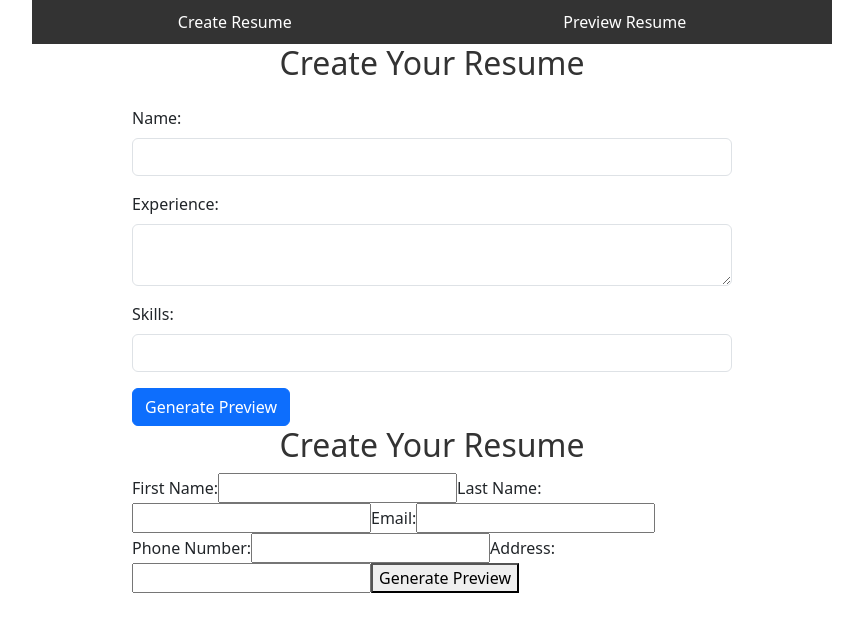
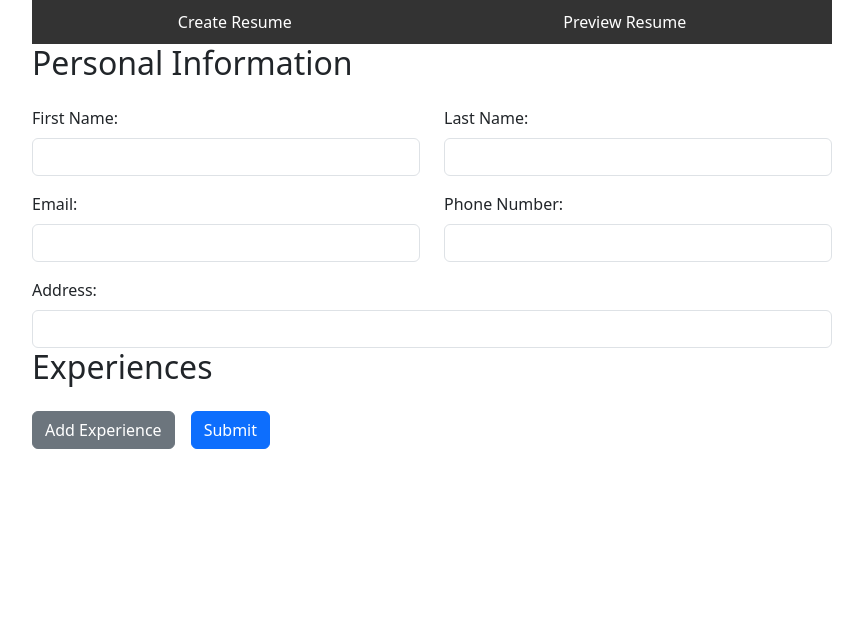
Before and after one commit to zac-dodol/ng-resume-builder, an Angular app: page /resume-form in a window 1280 px wide. Shown: the top 632 px of the page, without its empty margins (208-1071 px from the left). Built offline with nearby package versions, Linux system fonts and the light colour scheme.

Commit message:
adding more details into the form and the preview

```diff
--- a/src/app/components/preview-resume/preview-resume.component.ts
+++ b/src/app/components/preview-resume/preview-resume.component.ts
@@ -1,4 +1,4 @@
-import { Component } from '@angular/core';
+import { Component, OnInit } from '@angular/core';
 import { ActivatedRoute } from '@angular/router';
 
 @Component({
@@ -6,15 +6,19 @@ import { ActivatedRoute } from '@angular/router';
   templateUrl: './preview-resume.component.html',
   styleUrls: ['./preview-resume.component.scss'],
 })
-export class PreviewResumeComponent {
+export class PreviewResumeComponent implements OnInit {
   resumeData: any;
   selectedTemplate: string = 'template1'; // Default template
 
   constructor(private route: ActivatedRoute) {
-    // Retrieve data and selected template passed from the form component
-    this.route.paramMap.subscribe((params) => {
-      this.resumeData = JSON.parse(params.get('data') || '{}');
-      this.selectedTemplate = params.get('template') || 'template1';
+    // Retrieve data and selected template from queryParams
+    this.route.queryParams.subscribe((params) => {
+      this.resumeData = JSON.parse(params['data'] || '{}');
+      this.selectedTemplate = params['template'] || 'template1';
     });
   }
+
+  ngOnInit(): void {
+    console.log(this.resumeData);
+  }
 }
--- a/src/app/components/resume-form/resume-form.component.html
+++ b/src/app/components/resume-form/resume-form.component.html
@@ -1,108 +1,164 @@
-<div class="resume-form">
-  <h2>Create Your Resume</h2>
-  <form (ngSubmit)="submitForm()" #resumeForm="ngForm">
-    <label class="form-label mt-3" for="name">Name:</label>
-    <input
-      class="form-control"
-      type="text"
-      id="name"
-      name="name"
-      [(ngModel)]="resumeData.name"
-      required
-    />
+<form [formGroup]="resumeForm" (ngSubmit)="submitForm()">
+  <!-- Personal Information -->
+  <h2>Personal Information</h2>
 
-    <label class="form-label mt-3" for="experience">Experience:</label>
-    <textarea
-      class="form-control"
-      id="experience"
-      name="experience"
-      [(ngModel)]="resumeData.experience"
-      required
-    ></textarea>
+  <div class="row">
+    <div class="col">
+      <label class="form-label mt-3" for="firstName">First Name:</label>
+      <input
+        class="form-control"
+        type="text"
+        id="firstName"
+        name="firstName"
+        formControlName="firstName"
+        required
+      />
+    </div>
 
-    <label class="form-label mt-3" for="skills">Skills:</label>
-    <input
-      class="form-control"
-      type="text"
-      id="skills"
-      name="skills"
-      [(ngModel)]="resumeData.skills"
-      required
-    />
+    <div class="col">
+      <label class="form-label mt-3" for="lastName">Last Name:</label>
+      <input
+        class="form-control"
+        type="text"
+        id="lastName"
+        name="lastName"
+        formControlName="lastName"
+        required
+      />
+    </div>
+  </div>
 
-    <button class="btn btn-primary mt-3" type="submit">Generate Preview</button>
-  </form>
-</div>
+  <div class="row">
+    <div class="col">
+      <label class="form-label mt-3" for="email">Email:</label>
+      <input
+        class="form-control"
+        type="email"
+        id="email"
+        name="email"
+        formControlName="email"
+        required
+      />
+    </div>
 
-<div class="resume-form">
-  <h2>Create Your Resume</h2>
-  <form (ngSubmit)="submitForm()" #resumeForm="ngForm">
-    <!-- Personal Information -->
-    <label for="firstName">First Name:</label>
-    <input
-      type="text"
-      id="firstName"
-      name="firstName"
-      [(ngModel)]="resumeData.firstName"
-      required
-    />
+    <div class="col">
+      <label class="form-label mt-3" for="phoneNumber">Phone Number:</label>
+      <input
+        class="form-control"
+        type="tel"
+        id="phoneNumber"
+        name="phoneNumber"
+        formControlName="phoneNumber"
+        required
+      />
+    </div>
+  </div>
 
-    <label for="lastName">Last Name:</label>
-    <input
-      type="text"
-      id="lastName"
-      name="lastName"
-      [(ngModel)]="resumeData.lastName"
-      required
-    />
+  <label class="form-label mt-3" for="address">Address:</label>
+  <input
+    class="form-control"
+    type="text"
+    id="address"
+    name="address"
+    formControlName="address"
+    required
+  />
 
-    <label for="email">Email:</label>
-    <input
-      type="email"
-      id="email"
-      name="email"
-      [(ngModel)]="resumeData.email"
-      required
-    />
+  <!-- Repeat similar controls for other personal information fields -->
 
-    <label for="phoneNumber">Phone Number:</label>
-    <input
-      type="tel"
-      id="phoneNumber"
-      name="phoneNumber"
-      [(ngModel)]="resumeData.phoneNumber"
-      required
-    />
-
-    <label for="address">Address:</label>
-    <input
-      type="text"
-      id="address"
-      name="address"
-      [(ngModel)]="resumeData.address"
-      required
-    />
-
-    <!-- Experiences -->
+  <!-- Experience Section -->
+  <h2>Experiences</h2>
+  <div formArrayName="experiences">
     <div
-      *ngFor="let experience of resumeData.experiences; let i = index"
-      class="experience"
+      *ngFor="let experience of experiences.controls; let i = index"
+      [formGroupName]="i"
     >
       <h3>Experience {{ i + 1 }}</h3>
-      <label for="title">Title:</label>
+      <label class="form-label" for="title">Title:</label>
       <input
+        class="form-control"
+        type="text"
+        id="title"
+        formControlName="title"
+        required
+      />
+
+      <div class="row">
+        <div class="col">
+          <label class="form-label mt-3" for="title">Company:</label>
+          <input
+            class="form-control"
+            type="text"
+            id="title"
+            name="title"
+            formControlName="company"
+            required
+          />
+        </div>
+
+        <div class="col">
+          <label class="form-label mt-3" for="title">Location:</label>
+          <input
+            class="form-control"
+            type="text"
+            id="title"
+            name="title"
+            formControlName="location"
+            required
+          />
+        </div>
+      </div>
+
+      <div class="row">
+        <div class="col">
+          <label class="form-label mt-3" for="title">startDate:</label>
+          <input
+            class="form-control"
+            type="text"
+            id="title"
+            name="title"
+            formControlName="startDate"
+            required
+          />
+        </div>
+
+        <div class="col">
+          <label class="form-label mt-3" for="title">endDate:</label>
+          <input
+            class="form-control"
+            type="text"
+            id="title"
+            name="title"
+            formControlName="endDate"
+            required
+          />
+        </div>
+      </div>
+
+      <label class="form-label mt-3" for="title">Description:</label>
+      <input
+        class="form-control"
         type="text"
         id="title"
         name="title"
-        [(ngModel)]="experience.title"
+        formControlName="description"
         required
       />
 
-      <!-- Add other fields for experience (company, location, startDate, endDate, description) -->
+      <button
+        class="btn btn-secondary mt-3"
+        type="button"
+        (click)="removeExperience(i)"
+      >
+        Remove Experience
+      </button>
     </div>
+  </div>
+  <button class="btn btn-secondary" type="button" (click)="addExperience()">
+    Add Experience
+  </button>
 
-    <!-- Add sections for education, certifications, skills, etc. -->
+  <!-- Repeat similar sections for Education, Certifications, References, Skills -->
 
-    <button type="submit">Generate Preview</button>
-  </form>
-</div>
+  <button class="btn btn-primary my-3 ms-3" type="submit">Submit</button>
+</form>
--- a/src/app/components/resume-form/resume-form.component.ts
+++ b/src/app/components/resume-form/resume-form.component.ts
@@ -1,4 +1,5 @@
-import { Component } from '@angular/core';
+import { Component, OnInit } from '@angular/core';
+import { FormBuilder, FormGroup, Validators, FormArray } from '@angular/forms';
 import { Router } from '@angular/router';
 
 @Component({
@@ -6,16 +7,81 @@ import { Router } from '@angular/router';
   templateUrl: './resume-form.component.html',
   styleUrls: ['./resume-form.component.scss'],
 })
-export class ResumeFormComponent {
+export class ResumeFormComponent implements OnInit {
+  resumeForm!: FormGroup;
   resumeData: any = {};
 
-  constructor(private router: Router) {}
+  constructor(private fb: FormBuilder, private router: Router) {}
+
+  ngOnInit() {
+    this.initForm();
+  }
+
+  initForm() {
+    this.resumeForm = this.fb.group({
+      firstName: ['', Validators.required],
+      lastName: ['', Validators.required],
+      email: ['', [Validators.required, Validators.email]],
+      phoneNumber: ['', Validators.pattern('^[0-9]{3}-[0-9]{3}-[0-9]{4}$')],
+      address: [''],
+      experiences: this.fb.array([]),
+      education: this.fb.array([]),
+      certifications: this.fb.array([]),
+      description: [''],
+      references: this.fb.array([]),
+      linkedin: [''],
+      skills: this.fb.array([]),
+    });
+  }
+
+  get experiences() {
+    return this.resumeForm.get('experiences') as FormArray;
+  }
+
+  get education() {
+    return this.resumeForm.get('education') as FormArray;
+  }
+
+  get certifications() {
+    return this.resumeForm.get('certifications') as FormArray;
+  }
+
+  get references() {
+    return this.resumeForm.get('references') as FormArray;
+  }
+
+  get skills() {
+    return this.resumeForm.get('skills') as FormArray;
+  }
+
+  addExperience() {
+    this.experiences.push(
+      this.fb.group({
+        title: ['', Validators.required],
+        company: [''],
+        location: [''],
+        startDate: [''],
+        endDate: [''],
+        description: [''],
+      })
+    );
+  }
+
+  removeExperience(index: number) {
+    this.experiences.removeAt(index);
+  }
+
+  // Add similar functions for education, certifications, references, and skills
 
   submitForm() {
+    console.log('Form values:', this.resumeForm.value);
+
     // Add any additional form submission logic here
-    this.router.navigate([
-      '/preview-resume',
-      { data: JSON.stringify(this.resumeData) },
-    ]);
+    this.router.navigate(['/preview-resume'], {
+      queryParams: {
+        data: JSON.stringify(this.resumeForm.value),
+        template: 'template1', // Adjust the template value as needed
+      },
+    });
   }
 }
--- a/src/app/components/template1/template1.component.html
+++ b/src/app/components/template1/template1.component.html
@@ -1,6 +1,12 @@
 <div class="template1">
   <h2>Template 1</h2>
-  <p>Name: {{ resumeData.name }}</p>
-  <p>Experience: {{ resumeData.experience }}</p>
-  <p>Skills: {{ resumeData.skills }}</p>
+  <p>Name: {{ resumeData.firstName }}</p>
+
+  <p>phone no: {{ resumeData.phoneNumber }}</p>
+
+  <p>email: {{ resumeData.email }}</p>
+
+  <p *ngFor="let experience of resumeData.experiences; let i = index">
+    Experience {{ i + 1 }}: {{ experience.title }}
+  </p>
 </div>
--- a/src/app/components/template2/template2.component.html
+++ b/src/app/components/template2/template2.component.html
@@ -1,6 +1,12 @@
 <div class="template2">
   <h2>Template 2</h2>
-  <p>Name: {{ resumeData.name }}</p>
-  <p>Experience: {{ resumeData.experience }}</p>
-  <p>Skills: {{ resumeData.skills }}</p>
+  <p>Name: {{ resumeData.firstName }}</p>
+
+  <p *ngFor="let experience of resumeData.experiences; let i = index">
+    Experience {{ i + 1 }}: {{ experience.title }}
+  </p>
+
+  <p>phone no: {{ resumeData.phoneNumber }}</p>
+
+  <p>email: {{ resumeData.email }}</p>
 </div>
```
